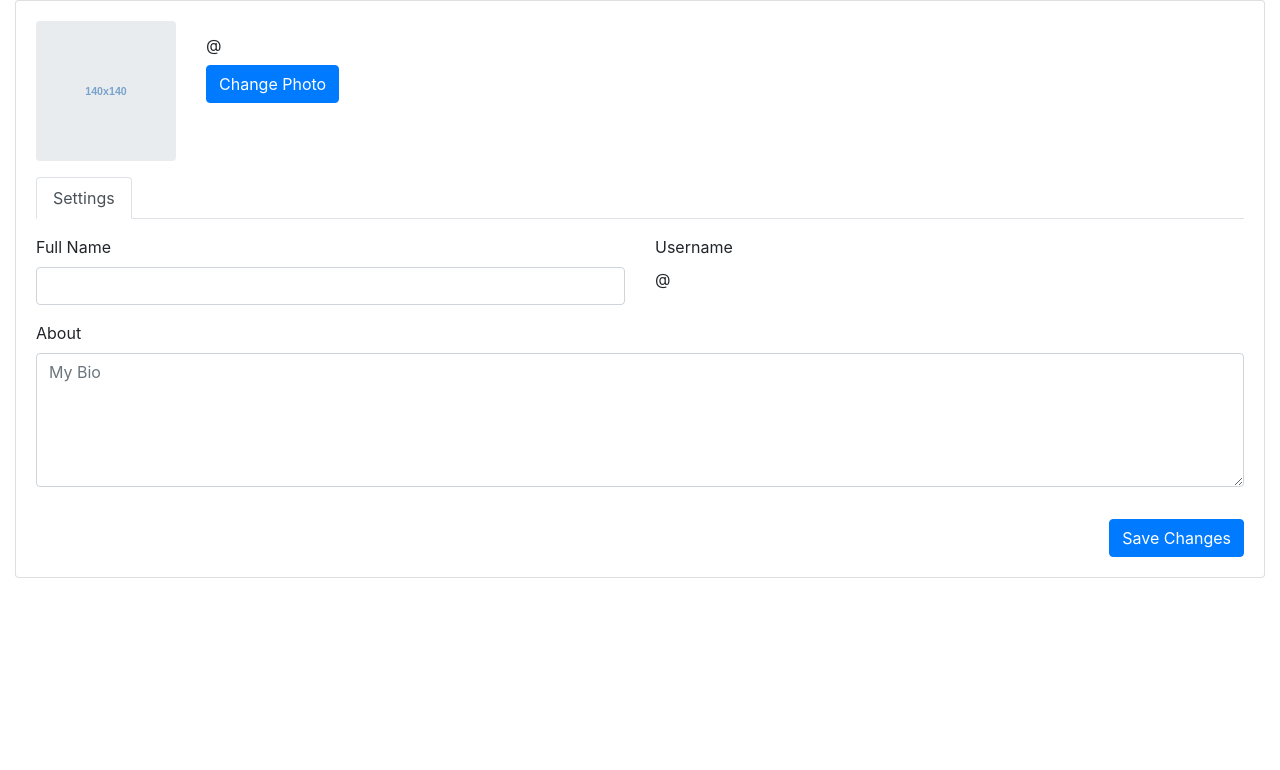
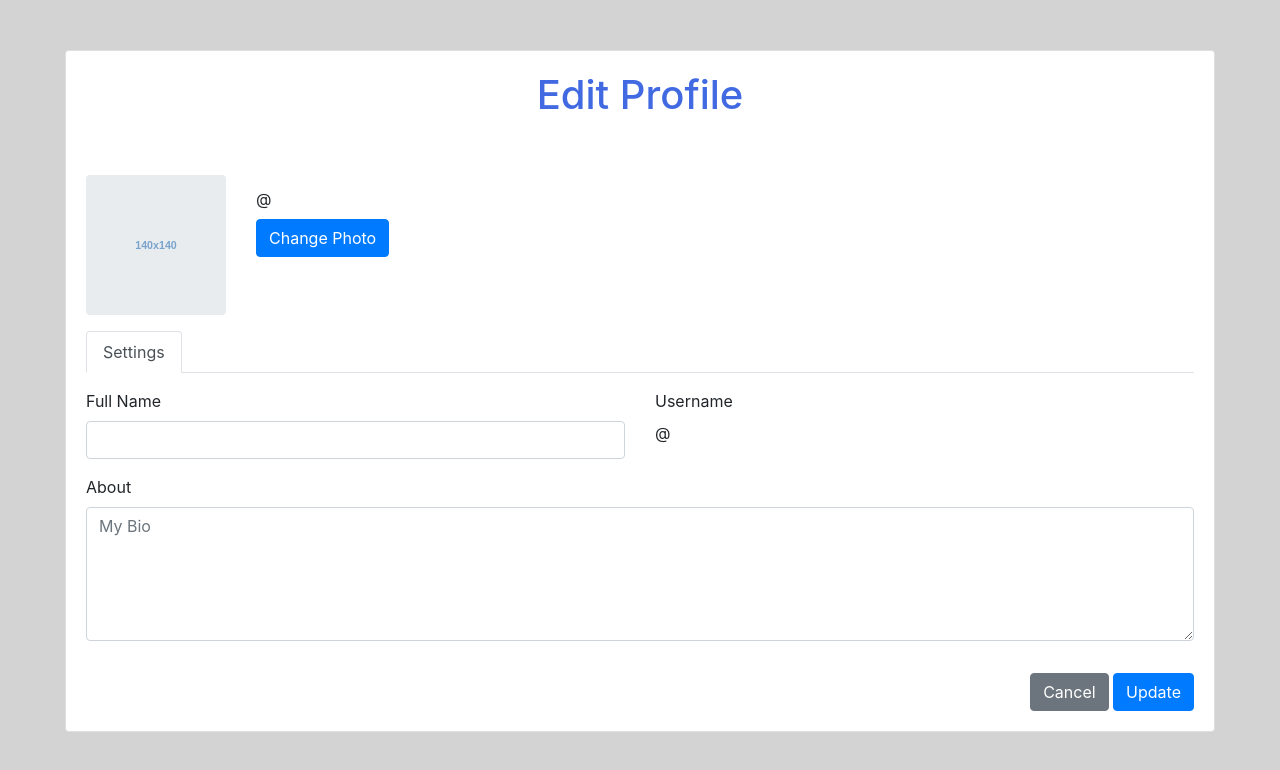
Before and after one commit to CMPUT401F21-Hackathon/Mood-Journal, a Django app: template hackathon/mood_journal/templates/registration/edit_profile.html in a window 1280 px wide. Shown: the top 770 px of the page. Run offline with Django 3.2, Linux system fonts and the light colour scheme; the template is opened without the code that fills it: values that come from a table or form of the project are taken from there, others are empty; some libraries are stand-ins or nearby versions.

Commit message:
more html

```diff
--- a/hackathon/mood_journal/templates/registration/edit_profile.html
+++ b/hackathon/mood_journal/templates/registration/edit_profile.html
@@ -1,3 +1,11 @@
+<!DOCTYPE html>
+<html>
+<head>
+<style>
+</style>
+</head>
+
+<body style="margin: 50px; background-color: lightgray;">
     {% extends 'home.html' %}
 
     {% block title %}Edit Profile{% endblock %}
@@ -20,6 +28,8 @@
             <div class="card">
               <div class="card-body">
                 <div class="e-profile">
+                    <h1 style="text-align: center; color: royalblue;"> Edit Profile </h1>
+                    <br><br>
                   <div class="row">
                     <div class="col-12 col-sm-auto mb-3">
                       <div class="mx-auto" style="width: 140px;">
@@ -75,9 +85,13 @@
                             </div>
                           </div>
                         </div>
-                    <div class="row">
-                      <div class="col d-flex justify-content-end">
-                        <button class="btn btn-primary" type="submit">Save Changes</button>
+
+                        <div class="row gutters">
+                            <div class="col-xl-12 col-lg-12 col-md-12 col-sm-12 col-12">
+                                <div class="text-right">
+                                    <button type="cancel" class="btn btn-secondary">Cancel</button>
+                                    <button type="submit" class="btn btn-primary">Update</button>
+                                </div>
                             </div>
                         </div>
                       </form>
@@ -92,3 +106,6 @@
       </div>
 
     {% endblock %}
+
+</body>
+</html>
```
Lines whose indentation alone changed are shown as unchanged.
